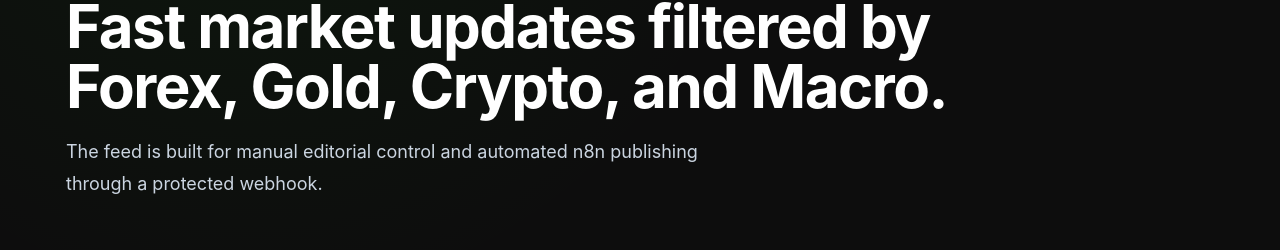
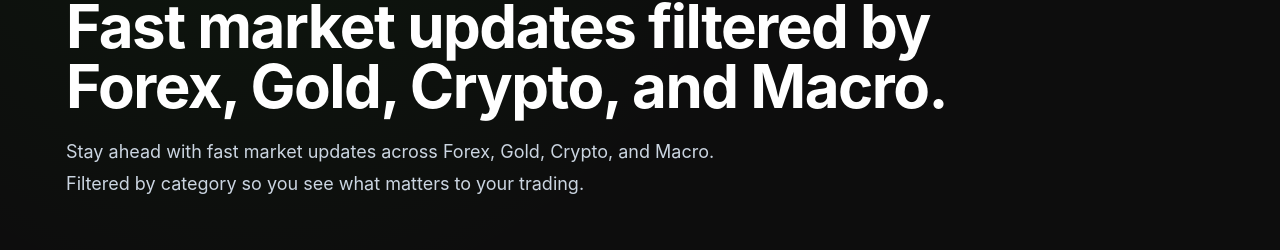
Before and after one commit to cranckbgbg/trading-portal, a Next.js app: page /news in a window 1280 px wide. Shown: the part 196-446 px from the top of the page. Built offline with nearby package versions, Linux system fonts and the light colour scheme; no server answers; the database is empty.

Commit message:
auto update: 2026-06-03 23:18

```diff
--- a/app/news/page.tsx
+++ b/app/news/page.tsx
@@ -19,7 +19,7 @@ export default async function NewsPage({
       <PageHero
         eyebrow="Market News"
         title="Fast market updates filtered by Forex, Gold, Crypto, and Macro."
-        description="The feed is built for manual editorial control and automated n8n publishing through a protected webhook."
+        description="Stay ahead with fast market updates across Forex, Gold, Crypto, and Macro. Filtered by category so you see what matters to your trading."
       />
       <section className="container pb-16">
         <div className="flex flex-wrap gap-2">
```
